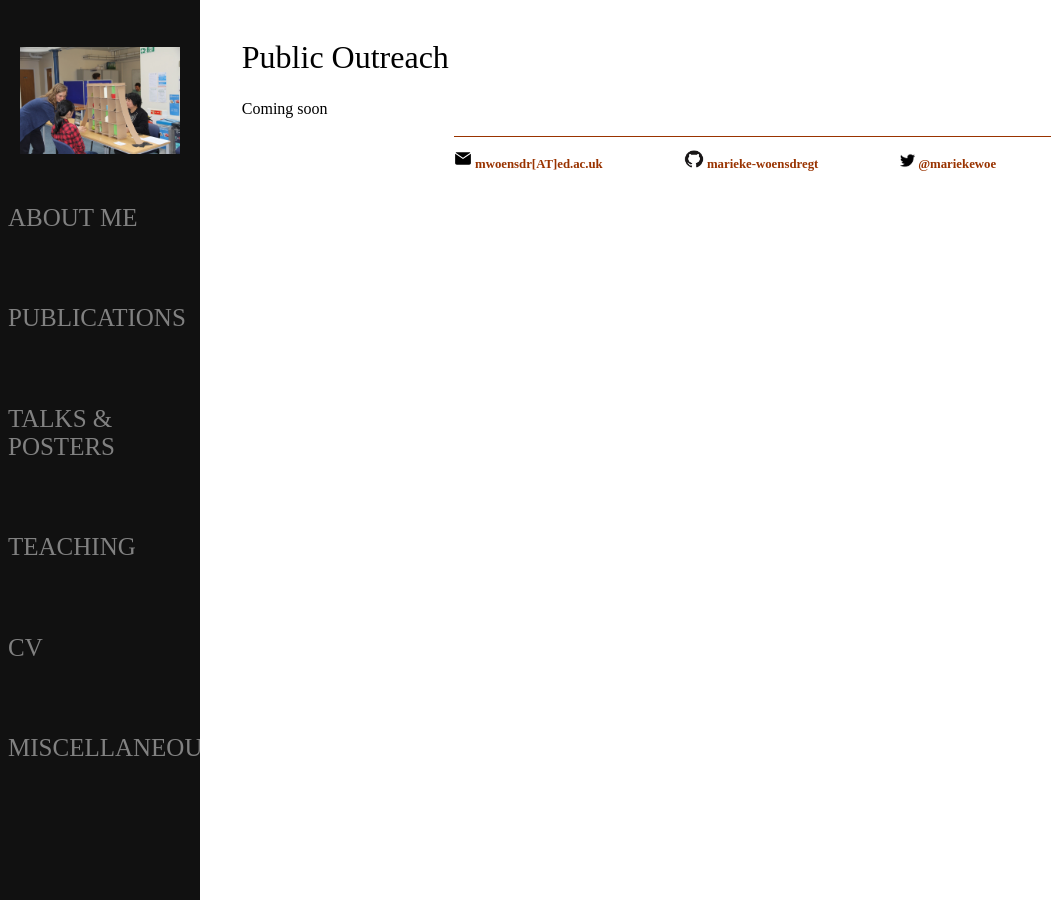
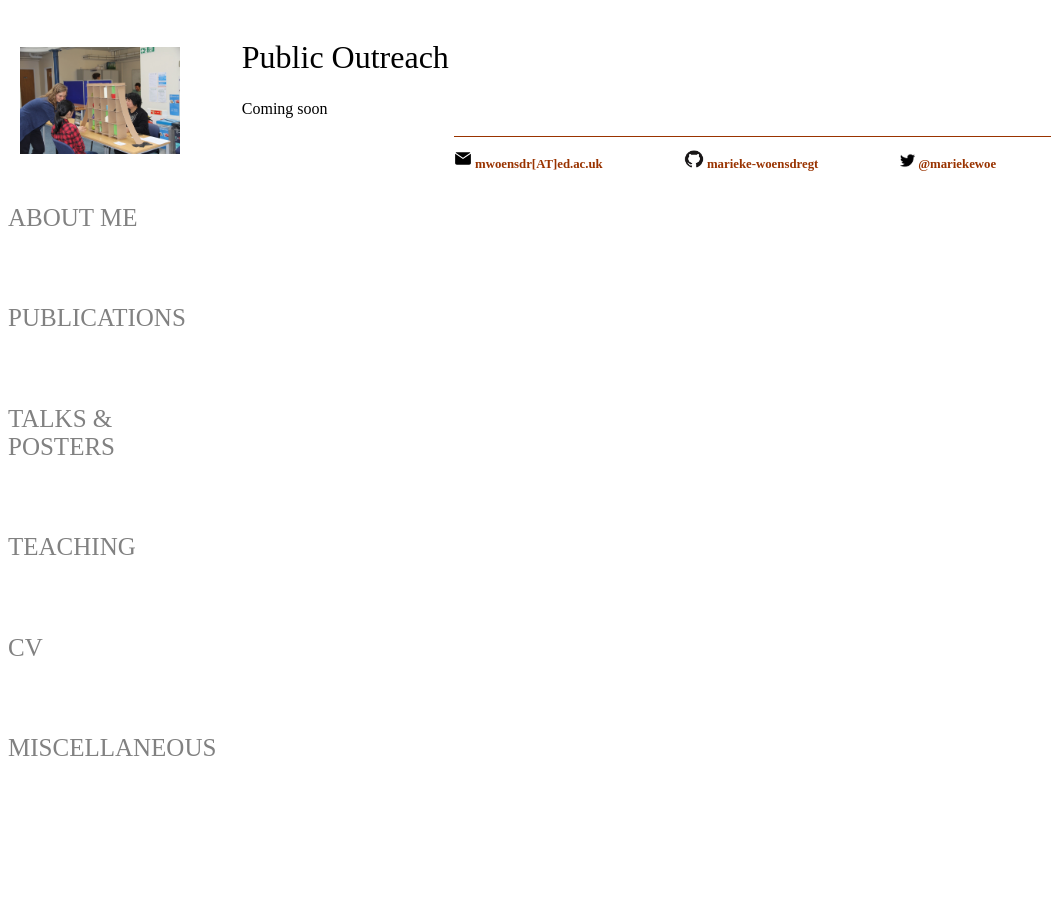
Before and after one commit to marieke-woensdregt/marieke-woensdregt.github.io, a Jekyll site: the page built from public_outreach/index.html, in a window 1280 px wide. Shown: the whole page, without its empty margins (0-1051 px from the left). Built offline with Jekyll 4.4.1, drawn with Linux system fonts in a browser that asks for light colours.

Commit message:
Update main.css

```diff
--- a/css/main.css
+++ b/css/main.css
@@ -106,7 +106,7 @@
   z-index: 1; /* Stay on top */
   top: 0; /* Stay at the top */
   left: 0;
-  background-color: #111; /* Black */
+  background-color: #993300 /* Brown OR #111; Black */
   overflow-x: hidden; /* Disable horizontal scroll */
   padding-top: 20px;
 }
```
